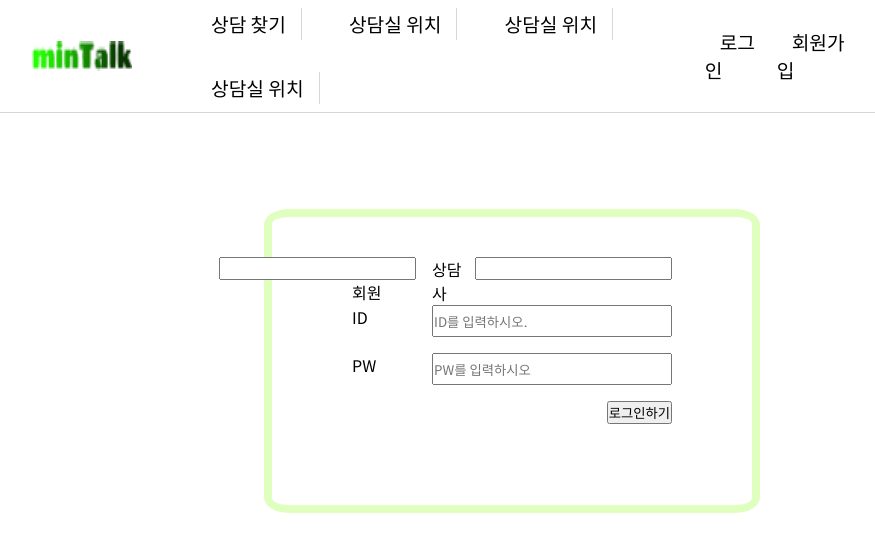
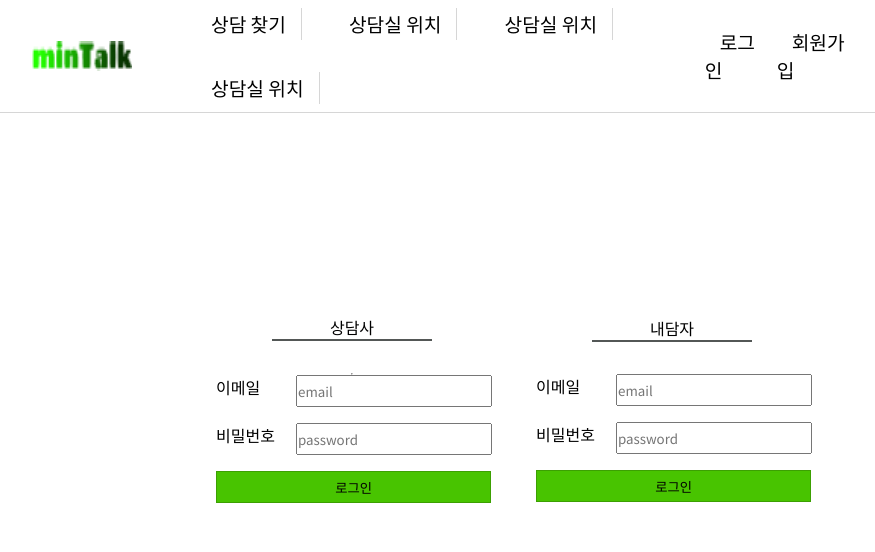
Before and after one commit to GDSC-SKHU/4Team-Solution-Fe, a Next.js app in the folder solution4/: page /login in a window 1280 px wide. Shown: the top 552 px of the page, without its empty margins (128-1003 px from the left). Built offline with nearby package versions, Linux system fonts and the light colour scheme.

Commit message:
style: 내담자, 상담사 로그인 페이지 css 수정

```diff
--- /dev/null
+++ b/solution4/src/components/LoginC.tsx
@@ -0,0 +1,110 @@
+// import axios from "axios";
+// import { METHODS } from "http";
+import { useRouter } from "next/router";
+import { FormEvent, useState } from "react";
+import styled from "styled-components";
+// import Checkbox from "./Checkbox";
+
+export default function LoginC() {
+  const router = useRouter();
+
+  const [username, setUsername] = useState<string>("");
+  const [password, setPassword] = useState<string>("");
+
+  const data = { email: username, password: password };
+  const onFinish = (e: FormEvent<HTMLFormElement>) => {
+    e.preventDefault();
+
+    fetch("https://mintalk.duckdns.org/sign-in/counselors", {
+      method: "POST", // no-cors, *cors, same-origin //메소드 지정
+      // mode: 'no-cors',
+      headers: {
+        //데이터 타입 지정
+        "Content-Type": "application/json",
+      },
+      body: JSON.stringify(data),
+      //실제 데이터 파싱하여 body에 저장
+      credentials: `include`,
+    })
+      // .then((res) => res.json()) //이것이 필요한 것인가?
+      //
+      // .then((res) => {
+      //   console.log(res);
+      //   router.push("/");
+      // })
+      .then((res) => {
+        res;
+        router.push("/");
+      })
+      .catch((error) => {
+        console.log(error);
+      });
+  };
+
+  return (
+    <LoginBoxC onSubmit={onFinish}>
+      <p>상담사</p>
+      <StyledHr></StyledHr>
+      <hr></hr>
+      <InputBox>
+        <p>이메일</p>
+        <EmailBox
+          placeholder="email"
+          onChange={(e) => {
+            setUsername(e.target.value);
+          }}
+        ></EmailBox>
+        <p>비밀번호</p>
+        <PasswordBox
+          placeholder="password"
+          onChange={(e) => {
+            setPassword(e.target.value);
+          }}
+        ></PasswordBox>
+        <Submit type="submit">로그인</Submit>
+      </InputBox>
+    </LoginBoxC>
+  );
+}
+
+const LoginBoxC = styled.form`
+  display: flex;
+  flex-direction: column;
+  justify-content: center;
+  align-items: center;
+
+  width: 20rem;
+  height: 25rem;
+`;
+
+const InputBox = styled.div`
+  display: grid;
+  grid-template-columns: 4rem 12rem;
+  grid-template-rows: 2rem 2rem;
+
+  gap: 1rem;
+`;
+
+const StyledHr = styled.hr`
+  border: 0;
+  width: 50%;
+  height: 2px;
+  background: #535756;
+  margin-bottom: 2rem;
+`;
+
+const EmailBox = styled.input`
+  width: 12rem;
+`;
+
+const PasswordBox = styled.input`
+  width: 12rem;
+`;
+
+const Submit = styled.button`
+  width: 17.2rem;
+  height: 2rem;
+
+  background-color: #48c400;
+  border: solid 1px #3ca002;
+`;
--- /dev/null
+++ b/solution4/src/components/LoginM.tsx
@@ -0,0 +1,109 @@
+// import axios from "axios";
+// import { METHODS } from "http";
+import { useRouter } from "next/router";
+import { FormEvent, useState } from "react";
+import styled from "styled-components";
+// import Checkbox from "./Checkbox";
+
+export default function LoginM() {
+  const router = useRouter();
+
+  const [username, setUsername] = useState<string>("");
+  const [password, setPassword] = useState<string>("");
+
+  const data = { email: username, password: password };
+  const onFinish = (e: FormEvent<HTMLFormElement>) => {
+    e.preventDefault();
+
+    fetch("https://mintalk.duckdns.org/sign-in/clients", {
+      method: "POST", // no-cors, *cors, same-origin //메소드 지정
+      // mode: 'no-cors',
+      headers: {
+        //데이터 타입 지정
+        "Content-Type": "application/json",
+      },
+      body: JSON.stringify(data),
+      //실제 데이터 파싱하여 body에 저장
+      credentials: `include`,
+    })
+      // .then((res) => res.json()) //이것이 필요한 것인가?
+      //
+      // .then((res) => {
+      //   console.log(res);
+      //   router.push("/");
+      // })
+      .then((res) => {
+        res;
+        router.push("/");
+      })
+      .catch((error) => {
+        console.log(error);
+      });
+  };
+
+  return (
+    <LoginBoxM onSubmit={onFinish}>
+      <p>내담자</p>
+      <StyledHr></StyledHr>
+      <InputBox>
+        <p>이메일</p>
+        <EmailBox
+          placeholder="email"
+          onChange={(e) => {
+            setUsername(e.target.value);
+          }}
+        ></EmailBox>
+        <p>비밀번호</p>
+        <PasswordBox
+          placeholder="password"
+          onChange={(e) => {
+            setPassword(e.target.value);
+          }}
+        ></PasswordBox>
+        <Submit type="submit">로그인</Submit>
+      </InputBox>
+    </LoginBoxM>
+  );
+}
+
+const LoginBoxM = styled.form`
+  display: flex;
+  flex-direction: column;
+  justify-content: center;
+  align-items: center;
+
+  width: 20rem;
+  height: 25rem;
+`;
+
+const StyledHr = styled.hr`
+  border: 0;
+  width: 50%;
+  height: 2px;
+  background: #535756;
+  margin-bottom: 2rem;
+`;
+
+const InputBox = styled.div`
+  display: grid;
+  grid-template-columns: 4rem 12rem;
+  grid-template-rows: 2rem 2rem;
+
+  gap: 1rem;
+`;
+
+const EmailBox = styled.input`
+  width: 12rem;
+`;
+
+const PasswordBox = styled.input`
+  width: 12rem;
+`;
+
+const Submit = styled.button`
+  width: 17.2rem;
+  height: 2rem;
+
+  background-color: #48c400;
+  border: solid 1px #3ca002;
+`;
--- a/solution4/src/pages/login.tsx
+++ b/solution4/src/pages/login.tsx
@@ -1,77 +1,17 @@
 // import axios from "axios";
 // import { METHODS } from "http";
+import LoginC from "@/components/LoginC";
+import LoginM from "@/components/LoginM";
 import { useRouter } from "next/router";
 import { FormEvent, useState } from "react";
 import styled from "styled-components";
 // import Checkbox from "./Checkbox";
 
 export default function Login() {
-  const router = useRouter();
-
-  const [username, setUsername] = useState<string>("");
-  const [password, setPassword] = useState<string>("");
-
-  const data = { email: username, password: password };
-  const onFinish = (e: FormEvent<HTMLFormElement>) => {
-    e.preventDefault();
-    fetch("https://mintalk.duckdns.org/sign-in/counselors", {
-      method: "POST", // no-cors, *cors, same-origin //메소드 지정
-      // mode: 'no-cors',
-      headers: {
-        //데이터 타입 지정
-        "Content-Type": "application/json",
-      },
-      body: JSON.stringify(data),
-      //실제 데이터 파싱하여 body에 저장
-      credentials: `include`,
-    })
-      // .then((res) => res.json()) //이것이 필요한 것인가?
-      //
-      // .then((res) => {
-      //   console.log(res);
-      //   router.push("/");
-      // })
-      .then((res) => {
-        res;
-        router.push("/");
-      })
-      .catch((error) => {
-        console.log(error);
-      });
-  };
-
   return (
     <Container>
-      <LoginBox onSubmit={onFinish}>
-        <InputBox>
-          <div>
-            <CheckBox color="white" name="white" defaultChecked={false} />
-            <label htmlFor="white">회원 </label>
-          </div>
-          <div>
-            <CheckBox color="white" name="white" defaultChecked={false} />
-            <label htmlFor="white"> 상담사 </label>
-          </div>
-          <p>ID</p>{" "}
-          <IdBox
-            placeholder="ID를 입력하시오."
-            onChange={(e) => {
-              setUsername(e.target.value);
-            }}
-          ></IdBox>
-          <p>PW</p>{" "}
-          <PwBox
-            placeholder="PW를 입력하시오"
-            onChange={(e) => {
-              setPassword(e.target.value);
-            }}
-          ></PwBox>
-          <div></div>
-          <div>
-            <Submit type="submit">로그인하기</Submit>
-          </div>
-        </InputBox>
-      </LoginBox>
+      <LoginC />
+      <LoginM />
     </Container>
   );
 }
@@ -84,35 +24,3 @@ const Container = styled.div`
   justify-content: center;
   align-items: center;
 `;
-
-const LoginBox = styled.form`
-  display: flex;
-  flex-direction: column;
-  justify-content: center;
-  align-items: center;
-
-  width: 30rem;
-  height: 18rem;
-
-  border: solid 0.5rem #ccff99a0;
-  border-radius: 5%;
-`;
-
-const InputBox = styled.div`
-  display: grid;
-  grid-template-columns: 4rem 15rem;
-  grid-template-rows: 2rem 2rem 2rem 4rem;
-
-  gap: 1rem;
-`;
-
-const CheckBox = styled.input`
-  float: right;
-`;
-const IdBox = styled.input``;
-
-const PwBox = styled.input``;
-
-const Submit = styled.button`
-  float: right;
-`;
```
